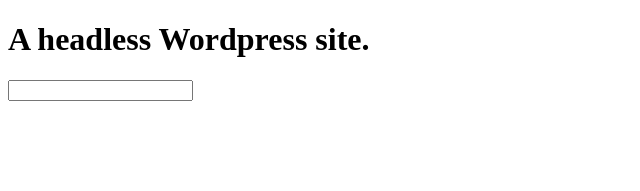
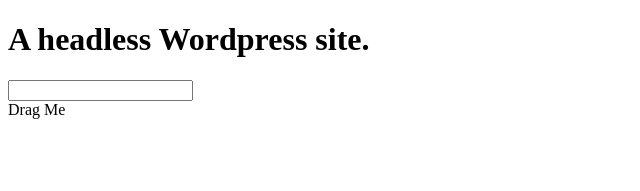
Before and after one commit to robertocannella/wp-react-ts-webpack, a React app: page / in a window 1280 px wide. Shown: the top 191 px of the page, without its empty margins (0-640 px from the left). Built offline with nearby package versions, Linux system fonts and the light colour scheme.

Commit message:
Define DragEvent

```diff
--- a/src/events/EventComponent.tsx
+++ b/src/events/EventComponent.tsx
@@ -4,10 +4,14 @@
     console.log(event.target.value)
 }
 
+const onDragStart = (event:React.DragEvent<HTMLDivElement>) =>{
+    console.log(`(${event.clientX}, ${event.clientY})`)
+}
 export const EventComponent:React.FC = () => {
     return (
         <div>
             <input type="text" onChange={onChange}/>
+            <div draggable onDragStart={onDragStart}>Drag Me</div>
         </div>
     )
 }
```
